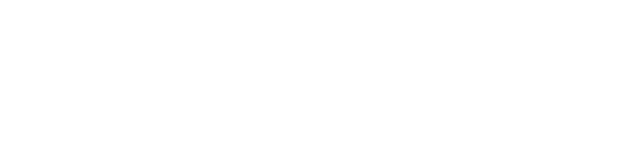
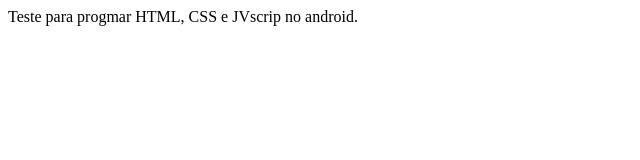
Before and after one commit to Fehmarcos/fehmarcos.github.io, a plain HTML site: page index.html in a window 1280 px wide. Shown: the whole page, without its empty margins (0-640 px from the left). Drawn offline with Linux system fonts and the light colour scheme.

Commit message:
Update index.html

```diff
--- a/index.html
+++ b/index.html
@@ -7,6 +7,6 @@
     <title>Document</title>
 </head>
 <body>
-
+    Teste para progmar HTML, CSS e JVscrip no android.
 </body>
 </html>
```
